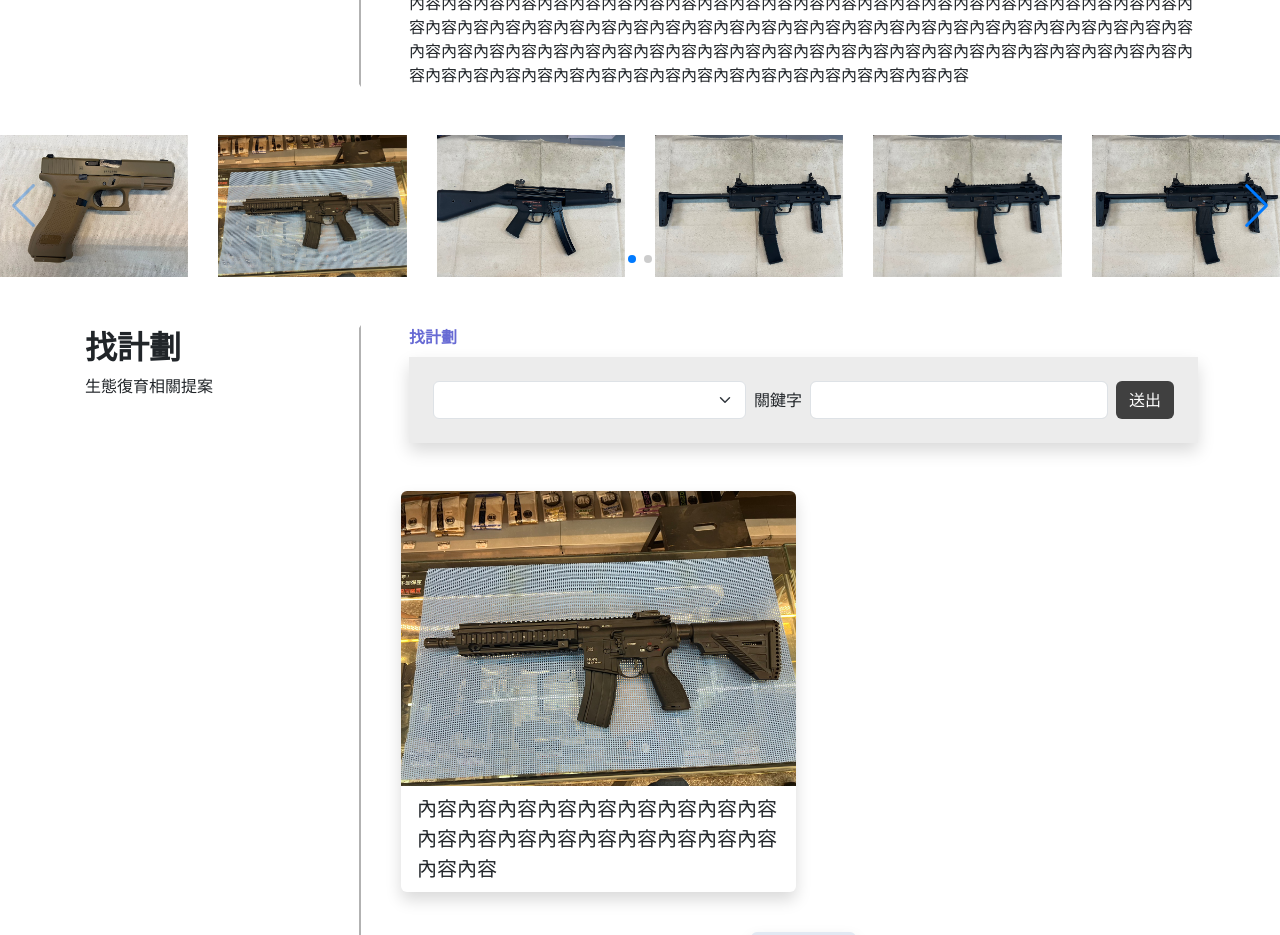
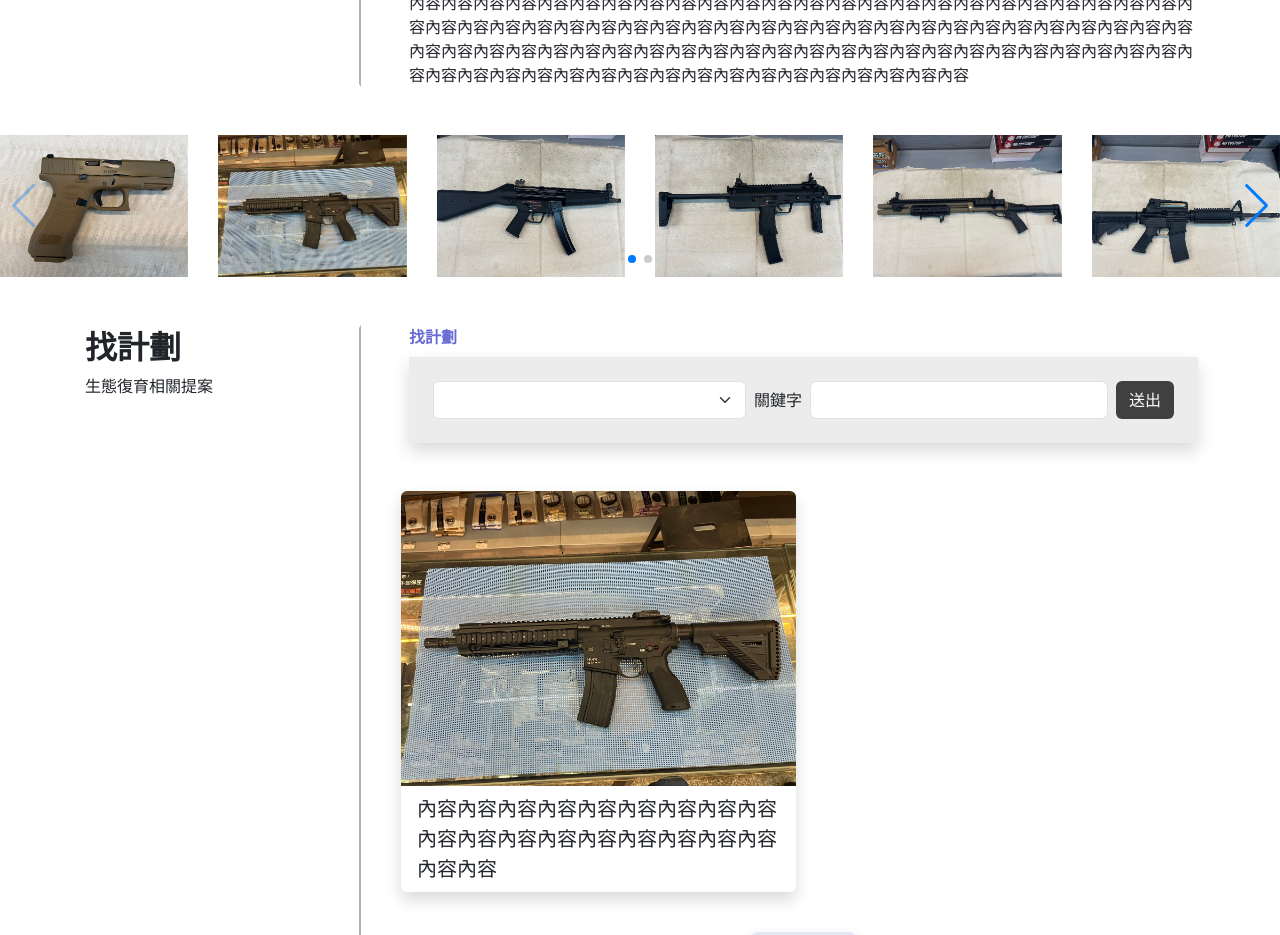
Before and after one commit to haze3161798/green-nature, a plain HTML site: page index.html in a window 1280 px wide. Shown: the part 1000-1935 px from the top of the page. Drawn offline with nearby package versions, Linux system fonts and the light colour scheme.

Commit message:
change img

```diff
--- a/index.html
+++ b/index.html
@@ -135,17 +135,17 @@
                 </div>
                 <div class="swiper-slide">
                     <div>
-                        <img class="w-100" src="./assets/swiper/demo4.jpg" alt="">
+                        <img class="w-100" src="./assets/swiper/demo5.jpg" alt="">
                     </div>
                 </div>
                 <div class="swiper-slide">
                     <div>
-                        <img class="w-100" src="./assets/swiper/demo4.jpg" alt="">
+                        <img class="w-100" src="./assets/swiper/demo6.jpg" alt="">
                     </div>
                 </div>
                 <div class="swiper-slide">
                     <div>
-                        <img class="w-100" src="./assets/swiper/demo2.jpg" alt="">
+                        <img class="w-100" src="./assets/swiper/demo7.jpg" alt="">
                     </div>
                 </div>
             </div>
```
Also changed, not shown: assets/swiper/demo5.jpg (added), assets/swiper/demo6.jpg (added), assets/swiper/demo7.jpg (added).
